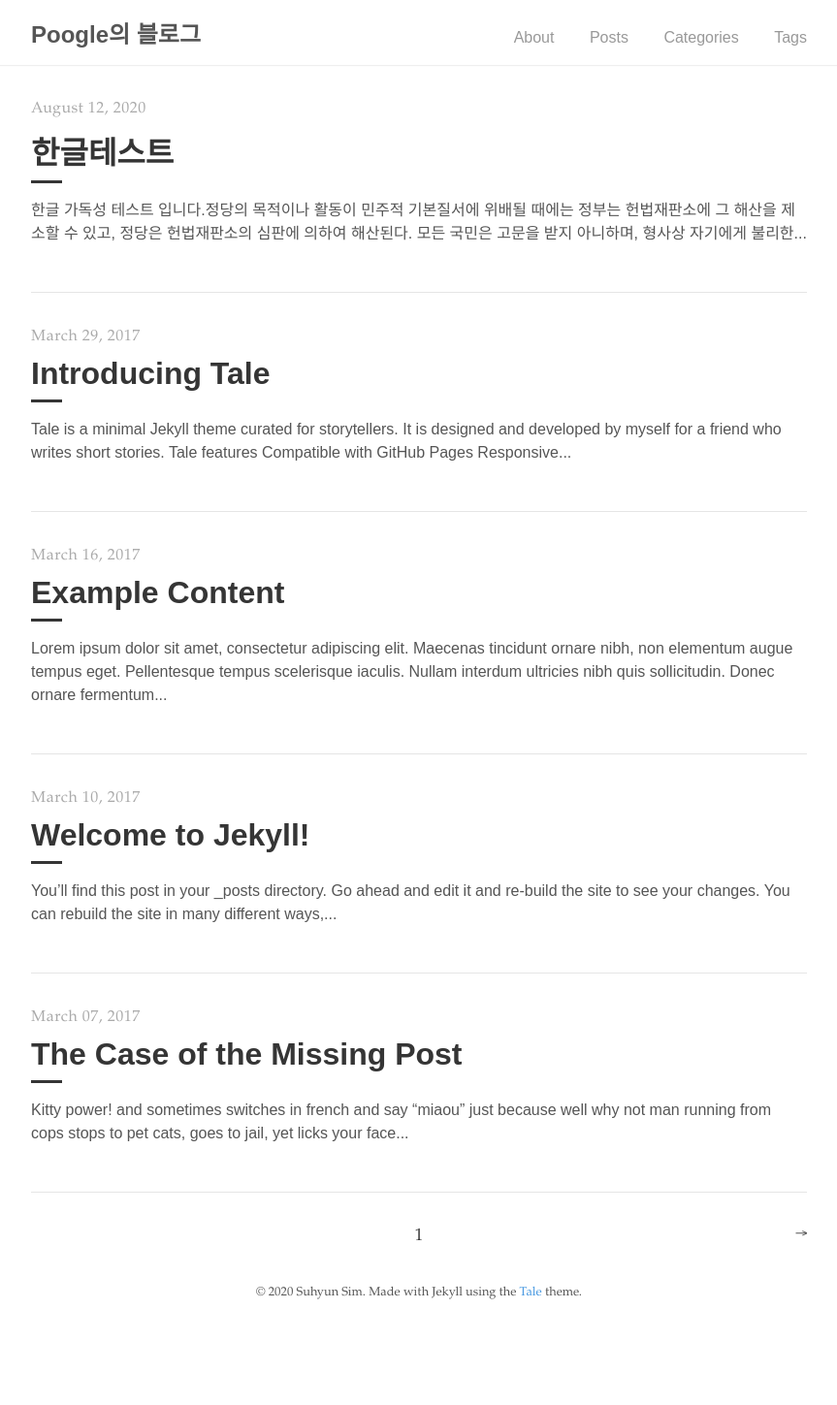
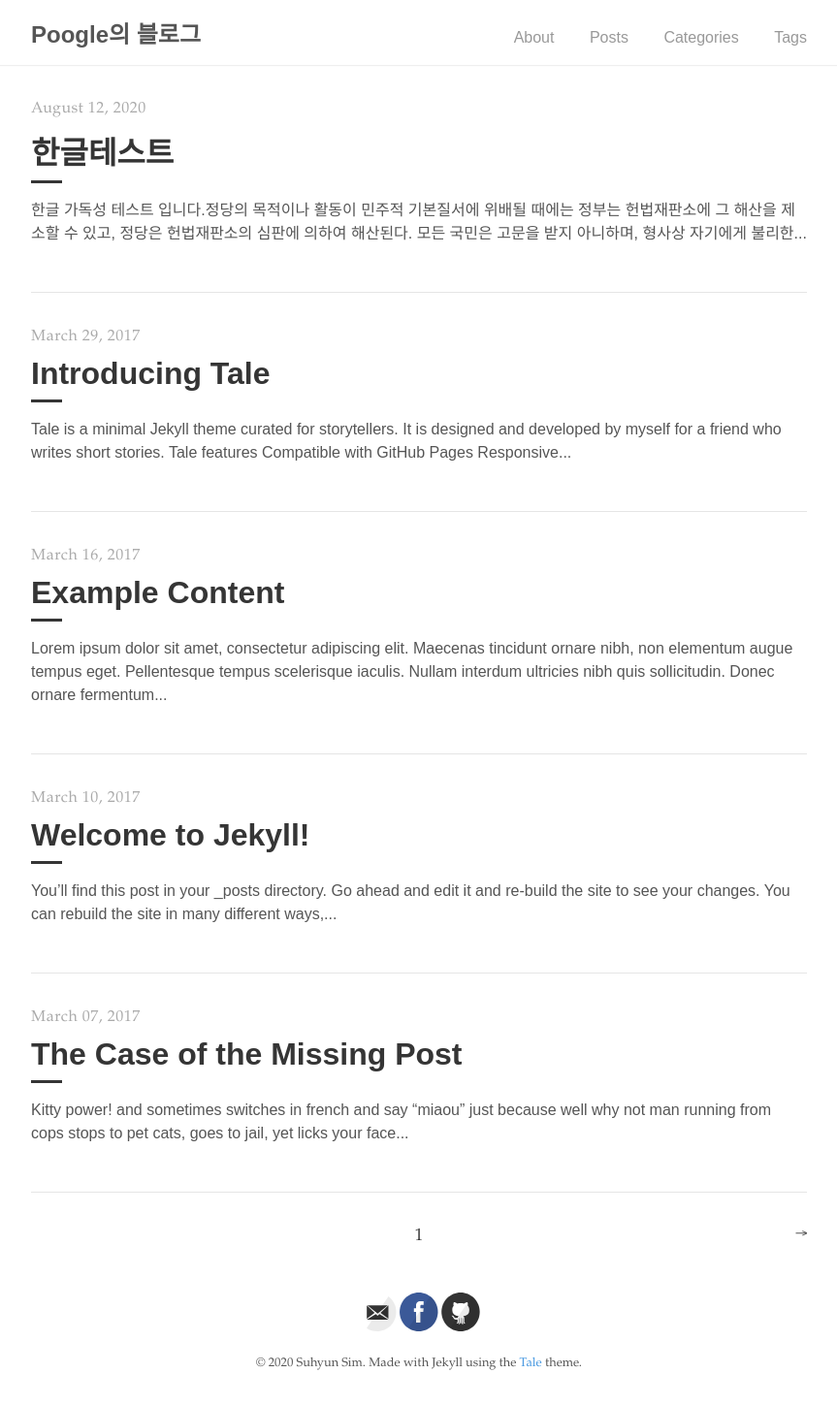
Before and after one commit to suhyunsim/suhyunsim.github.io, a Jekyll site: the page built from index.html, in a window 1280 px wide. Shown: the whole page at 97% size, without its empty margins (208-1071 px from the left). Built offline with Jekyll 4.4.1, drawn with Linux system fonts in a browser that asks for light colours; the list of posts is cut into pages by our own code; before the commit the page ends 1376 px from its top, so only the background shows below that.

Commit message:
feat: footer에 contact 정보 담아서 연결할 수 있게끔 아이콘 추가

```diff
--- a/_includes/footer.html
+++ b/_includes/footer.html
@@ -1,5 +1,12 @@
-<footer>
-  <span>
-    &copy; <time datetime="{{ site.time }}">{{ site.time | date: '%Y' }}</time> {{ site.author.name }}. Made with Jekyll using the <a href="https://github.com/chesterhow/tale/">Tale</a> theme.
-  </span>
-</footer>
+<div class="wrapper-footer">
+  <div class="container">
+    <footer class="footer">
+      <span>
+        <p align="center">
+          {% include svg-icons.html %}
+        </p>
+        &copy; <time datetime="{{ site.time }}">{{ site.time | date: '%Y' }}</time> {{ site.author.name }}. Made with Jekyll using the <a href="https://github.com/chesterhow/tale/">Tale</a> theme.
+      </span>
+    </footer>
+  </div>
+</div>
--- /dev/null
+++ b/_includes/svg-icons.html
@@ -0,0 +1,13 @@
+{% if site.footer-links.dribbble %}<a href="https://dribbble.com/{{ site.footer-links.dribbble }}"><i class="svg-icon dribbble"></i></a>{% endif %}
+{% if site.footer-links.email %}<a href="mailto:{{ site.footer-links.email }}"><i class="svg-icon email"></i></a>{% endif %}
+{% if site.footer-links.facebook %}<a href="https://www.facebook.com/{{ site.footer-links.facebook }}"><i class="svg-icon facebook"></i></a>{% endif %}
+{% if site.footer-links.flickr %}<a href="https://www.flickr.com/{{ site.footer-links.flickr }}"><i class="svg-icon flickr"></i></a>{% endif %}
+{% if site.footer-links.github %}<a href="https://github.com/{{ site.footer-links.github }}"><i class="svg-icon github"></i></a>{% endif %}
+{% if site.footer-links.instagram %}<a href="https://instagram.com/{{ site.footer-links.instagram }}"><i class="svg-icon instagram"></i></a>{% endif %}
+{% if site.footer-links.linkedin %}<a href="https://www.linkedin.com/in/{{ site.footer-links.linkedin }}"><i class="svg-icon linkedin"></i></a>{% endif %}
+{% if site.footer-links.pinterest %}<a href="https://www.pinterest.com/{{ site.footer-links.pinterest }}"><i class="svg-icon pinterest"></i></a>{% endif %}
+{% if site.footer-links.rss %}<a href="{{ site.baseurl }}/feed.xml"><i class="svg-icon rss"></i></a>{% endif %}
+{% if site.footer-links.twitter %}<a href="https://www.twitter.com/{{ site.footer-links.twitter }}"><i class="svg-icon twitter"></i></a>{% endif %}
+{% if site.footer-links.stackoverflow %}<a href="http://stackoverflow.com/{{ site.footer-links.stackoverflow }}"><i class="svg-icon stackoverflow"></i></a>{% endif %}
+{% if site.footer-links.youtube %}<a href="https://youtube.com/{{ site.footer-links.youtube }}"><i class="svg-icon youtube"></i></a>{% endif %}
+{% if site.footer-links.googleplus %}<a href="https://plus.google.com/{{ site.footer-links.googleplus }}"><i class="svg-icon googleplus"></i></a>{% endif %}
```
